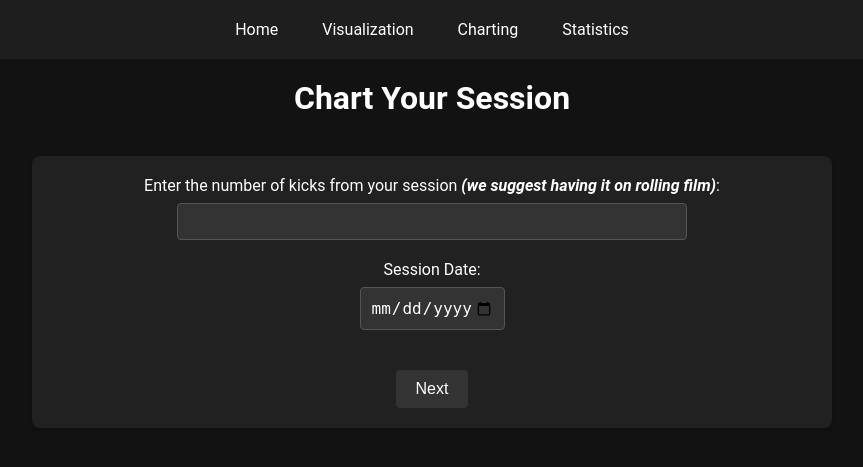
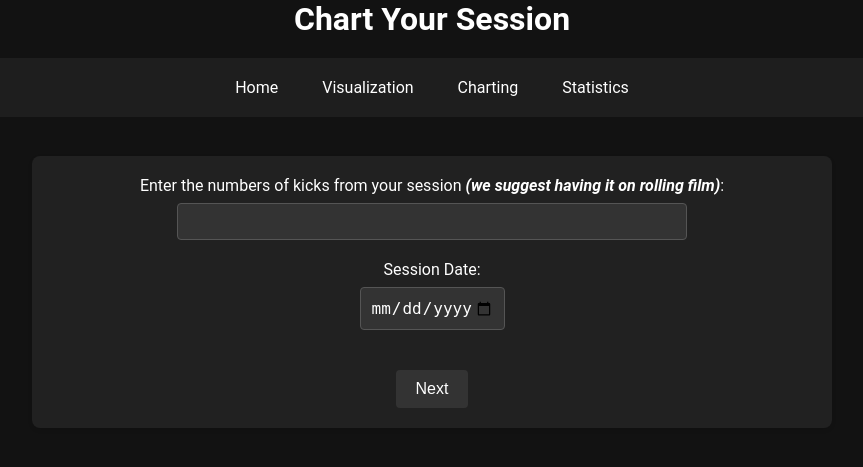
Before and after one commit to sachbij06/Kicks, a Flask app: template Kicking Code/website/templates/charting.html in a window 1280 px wide. Shown: the top 467 px of the page, without its empty margins (208-1071 px from the left). Run offline with Flask 3, Linux system fonts and the light colour scheme; the template is opened without the code that fills it, so the values that code supplies are empty.

Commit message:
numbers...

```diff
--- a/Kicking Code/website/templates/charting.html
+++ b/Kicking Code/website/templates/charting.html
@@ -154,6 +154,11 @@ input[type="date"]:focus {
 
 </head>
 <body>
+
+  <div>
+    <h1>Chart Your Session</h1>
+  </div>
+
   <nav>
     <a href="index.html">Home</a>
     <a href="visualization.html">Visualization</a>
@@ -162,13 +167,12 @@ input[type="date"]:focus {
   </nav>
 
   <div class="content">
-    <div>    <h1>Chart Your Session</h1>
-    </div>
+
 
   </br>
 
     <form id="loopForm">
-      <label for="sessionKicks">Enter the number of kicks from your session <i><b>(we suggest having it on rolling film)</b></i>:</label>
+      <label for="sessionKicks">Enter the numbers of kicks from your session <i><b>(we suggest having it on rolling film)</b></i>:</label>
       <input type="number" id="sessionKicks" name="sessionKicks" required><br>
       <label for="sessionDate">Session Date:</label>
       <input type="date" id="sessionDate" name="sessionDate" required>
```
